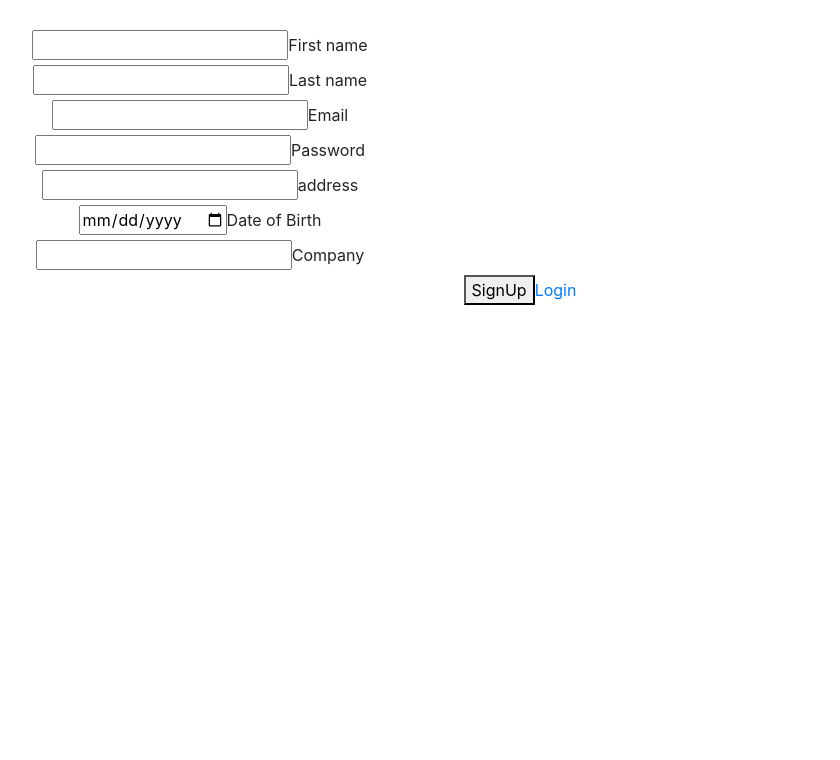
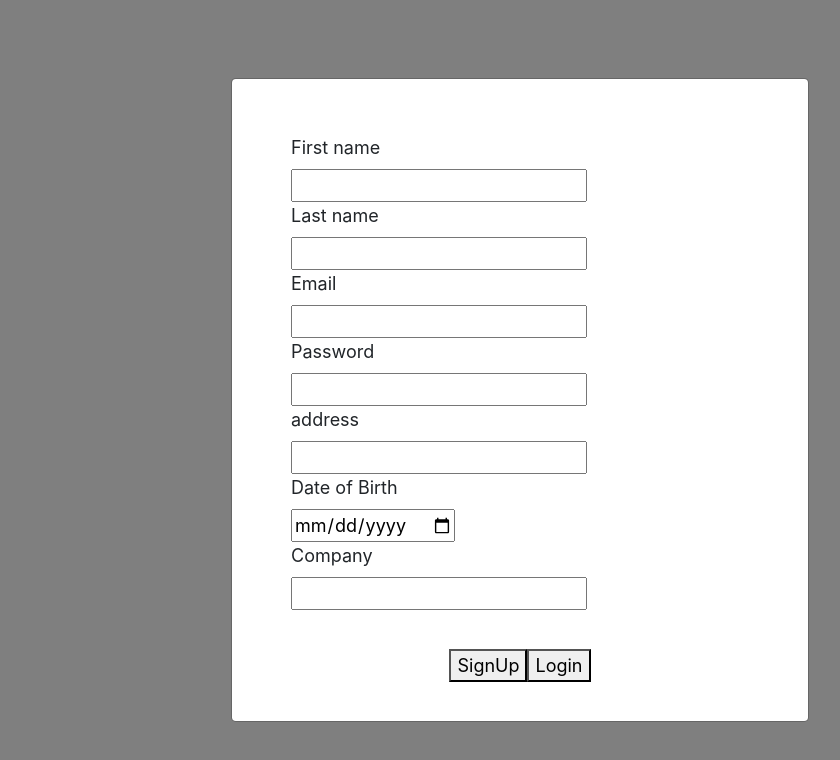
Before and after one commit to adityasingh931/Management-App-React-, a React (Create React App) app: page /signUp in a window 1280 px wide. Shown: the top 760 px of the page, without its empty margins (120-960 px from the left). Built offline with nearby package versions, Linux system fonts and the light colour scheme.

Commit message:
manager app completed

```diff
--- a/src/Form/Form.js
+++ b/src/Form/Form.js
@@ -5,7 +5,7 @@ const Form =({handleChange,email, password,first_name, last_name,
     {
     return(<>
         <form action="" className="form_up_box" style={{ marginTop: '30px' }}>
-                    <div className="floating-label col-md-6" style={{ display: 'block' }} >
+                    <div className="col-md-6" style={{ display: 'block' }} >
                     <label>First name</label>
                         <input
                             name='first_name'
@@ -17,7 +17,7 @@ const Form =({handleChange,email, password,first_name, last_name,
                             className='floating-input'
                         />
                     </div>
-                    <div className="floating-label col-md-6" style={{ display: 'block' }} >
+                    <div className="col-md-6" style={{ display: 'block' }} >
                     <label>Last name</label>
                         <input
                             name='last_name'
@@ -29,7 +29,7 @@ const Form =({handleChange,email, password,first_name, last_name,
                             className='floating-input'
                         />
                     </div>
-                    <div className="floating-label col-md-6" style={{ display: 'block' }} >
+                    <div className="col-md-6" style={{ display: 'block' }} >
                     <label>Email</label>
                         <input
                             name='email'
@@ -41,7 +41,7 @@ const Form =({handleChange,email, password,first_name, last_name,
                             className='floating-input'
                         />
                     </div>
-                    <div className="floating-label col-md-6" style={{ display: 'block' }} >
+                    <div className="col-md-6" style={{ display: 'block' }} >
                     <label>Password</label>
                         <input
                             name='password'
@@ -53,7 +53,7 @@ const Form =({handleChange,email, password,first_name, last_name,
                             className='floating-input'
                         />
                     </div>
-                    <div className="floating-label col-md-6" style={{ display: 'block' }} >
+                    <div className="col-md-6" style={{ display: 'block' }} >
                     <label>address</label>
                         <input
                             name='address'
@@ -65,7 +65,7 @@ const Form =({handleChange,email, password,first_name, last_name,
                             className='floating-input'
                         />
                     </div>
-                    <div className="floating-label col-md-6" style={{ display: 'block' }} >
+                    <div className="col-md-6" style={{ display: 'block' }} >
                     <label>Date of Birth</label>
                         <input
                             name='dob'
@@ -77,7 +77,7 @@ const Form =({handleChange,email, password,first_name, last_name,
                             className='floating-input'
                         />
                     </div>
-                    <div className="floating-label col-md-6" style={{ display: 'block' }} >
+                    <div className="col-md-6" style={{ display: 'block' }} >
                     <label>Company</label>
                         <input
                             name='company'
--- a/src/Login/Login.css
+++ /dev/null
@@ -1,6 +0,0 @@
-.Main-form-container{
-    height: 200px;
-    background: grey;
-    display: flex;
-
-}
--- a/src/Login/Login.js
+++ b/src/Login/Login.js
@@ -1,24 +1,24 @@
 import React, { Component } from 'react';
-import {Link} from 'react-router-dom';
+import { Link } from 'react-router-dom';
 import axios from "axios";
+import Modal from "react-bootstrap/Modal";
 import UserTable from "../UserTable/UserTable"
-import "./Login.css"
 class Login extends Component {
     constructor(props) {
         super(props);
         this.state = {
-            email:"",
-            password:"",
+            email: "",
+            password: "",
             LoginFormData: {},
-            loginSuccess:[]
+            loginSuccess: []
         };
     }
 
-    componentDidMount(){
-        const userInfo= JSON.parse(localStorage
+    componentDidMount() {
+        const userInfo = JSON.parse(localStorage
             .getItem("USER_INFO")) || [];
         this.setState({
-            loginSuccess:userInfo
+            loginSuccess: userInfo
         })
     }
 
@@ -38,12 +38,12 @@ class Login extends Component {
         })
     }
 
-    onClick = () =>{
+    onClick = () => {
         axios.post('http://localhost:8000/api/manager/login/', this.state.LoginFormData).then(
-            res =>{
+            res => {
                 localStorage.setItem("USER_INFO", JSON.stringify(res.data.data));
                 this.setState({
-                    loginSuccess:res.data.data
+                    loginSuccess: res.data.data
                 })
 
             }
@@ -51,15 +51,25 @@ class Login extends Component {
     }
 
     render() {
-        const {email, password, loginSuccess}= this.state
+        const { email, password, loginSuccess } = this.state
 
         return (
             <>
                 {loginSuccess.length === 0
-            ?(
-            <div className="Main-form-container">
+                    ? (
+                        <>
+                            <Modal
+                                className='warning-container'
+                                show={true}
+                                centered
+                                animation
+                                handleChange
+                            >
+                                <div className="warning-body">
+                                    <Modal.Body>
+                                        <div>
                                             <form action="" className="form_up_box" style={{ marginTop: '30px' }}>
-                    <div className="floating-label col-md-6" style={{ display: 'block' }} >
+                                                <div className=" col-md-6" style={{ display: 'block' }} >
                                                     <label>Email</label>
                                                     <input
                                                         name='email'
@@ -70,7 +80,7 @@ class Login extends Component {
                                                         className='floating-input'
                                                     />
                                                 </div>
-                    <div className="floating-label col-md-6" style={{ display: 'block' }} >
+                                                <div className=" col-md-6" style={{ display: 'block' }} >
                                                     <label>Password</label>
                                                     <input
                                                         name='password'
@@ -84,13 +94,24 @@ class Login extends Component {
 
                                                 </div>
                                             </form>
+
+                                        </div>
+                                    </Modal.Body>
+                                </div>
+                                <div className="warning-footer">
+                                    <Modal.Footer>
                                         <div>
-                <button type='submit' onClick = {this.onClick}>Login</button>
-                <Link to ="/signup">Sign up</Link>
+                                            <button type='submit' onClick={this.onClick}>Login</button>
+                                            <Link to="/signup">
+                                            <button type='submit' onClick={this.onClick}>Sign up
+                                            </button></Link>
                                         </div>
+                                    </Modal.Footer>
                                 </div>
+                            </Modal>
+                        </>
                     )
-            :<UserTable/>
+                    : <UserTable />
                 }
             </>
         )
--- a/src/SignUp/SignUp.js
+++ b/src/SignUp/SignUp.js
@@ -1,18 +1,20 @@
 import React, { Component } from 'react';
-import {Link} from 'react-router-dom';
+import { Link } from 'react-router-dom';
 import axios from "axios";
+import Modal from "react-bootstrap/Modal";
+import Form from "../Form/Form"
 
 class SignUp extends Component {
     constructor(props) {
         super(props);
         this.state = {
-            email:"",
-            password:"",
-            first_name:"",
-            last_name:"",
-            address:"",
-            dob:"",
-            company:"",
+            email: "",
+            password: "",
+            first_name: "",
+            last_name: "",
+            address: "",
+            dob: "",
+            company: "",
             SugnUpFormData: {}
         };
     }
@@ -32,107 +34,48 @@ class SignUp extends Component {
         })
     }
 
-    onClick = () =>{
+    onClick = () => {
         axios.post('http://localhost:8000/api/manager/', this.state.SugnUpFormData)
     }
 
     render() {
-        const {email, password, first_name, last_name, dob, company, address}= this.state
+        const { email, password, first_name, last_name, dob, company, address } = this.state
         return (
             <div>
-                <form action="" className="form_up_box" style={{ marginTop: '30px' }}>
-                    <div className="floating-label col-md-6" style={{ display: 'block' }} >
-                        <input
-                            name='first_name'
-                            type='text'
-                            min='1'
-                            maxLength='250'
-                            value={first_name}
-                            onChange={this.handleChange}
-                            className='floating-input'
+                <Modal
+                    className='warning-container'
+                    show={true}
+                    centered
+                    animation
+                    handleChange
+                >
+                    <div className="warning-body">
+                        <Modal.Body>
+                            <div>
+                                <Form
+                                    email={email}
+                                    password={password}
+                                    first_name={first_name}
+                                    last_name={last_name}
+                                    dob={dob}
+                                    company={company}
+                                    address={address}
+                                    handleChange={this.handleChange}
                                 />
-                        <label>First name</label>
                             </div>
-                    <div className="floating-label col-md-6" style={{ display: 'block' }} >
-                        <input
-                            name='last_name'
-                            type='text'
-                            min='1'
-                            maxLength='250'
-                            value={last_name}
-                            onChange={this.handleChange}
-                            className='floating-input'
-                        />
-                        <label>Last name</label>
+                        </Modal.Body>
                     </div>
-                    <div className="floating-label col-md-6" style={{ display: 'block' }} >
-                        <input
-                            name='email'
-                            type='email'
-                            min='1'
-                            maxLength='250'
-                            value={email}
-                            onChange={this.handleChange}
-                            className='floating-input'
-                        />
-                        <label>Email</label>
-                    </div>
-                    <div className="floating-label col-md-6" style={{ display: 'block' }} >
-                        <input
-                            name='password'
-                            type='password'
-                            min='1'
-                            maxLength='250'
-                            value={password}
-                            onChange={this.handleChange}
-                            className='floating-input'
-                        />
-                        <label>Password</label>
-                    </div>
-                    <div className="floating-label col-md-6" style={{ display: 'block' }} >
-                        <input
-                            name='address'
-                            type='text'
-                            min='1'
-                            maxLength='250'
-                            value={address}
-                            onChange={this.handleChange}
-                            className='floating-input'
-                        />
-                        <label>address</label>
-                    </div>
-                    <div className="floating-label col-md-6" style={{ display: 'block' }} >
-                        <input
-                            name='dob'
-                            type='date'
-                            min='1'
-                            maxLength='250'
-                            value={dob}
-                            onChange={this.handleChange}
-                            className='floating-input'
-                        />
-                        <label>Date of Birth</label>
-                    </div>
-                    <div className="floating-label col-md-6" style={{ display: 'block' }} >
-                        <input
-                            name='company'
-                            type='text'
-                            min='1'
-                            maxLength='250'
-                            value={company}
-                            onChange={this.handleChange}
-                            className='floating-input'
-                        />
-                        <label>Company</label>
-                    </div>
-
-                </form>
+                    <div className="warning-footer">
+                        <Modal.Footer>
                             <div>
 
-                <Link to ="/"><button type='submit' onClick = {this.onClick}>SignUp</button></Link>
-                <Link to ="/">Login</Link>
+                                <Link to="/"><button type='submit' onClick={this.onClick}>SignUp</button></Link>
+                                <Link to="/"><button type='submit' onClick={this.onClick}>Login</button></Link>
 
                             </div>
+                        </Modal.Footer>
+                    </div>
+                </Modal>
             </div>
         )
     }
```
Lines whose indentation alone changed are shown as unchanged.
